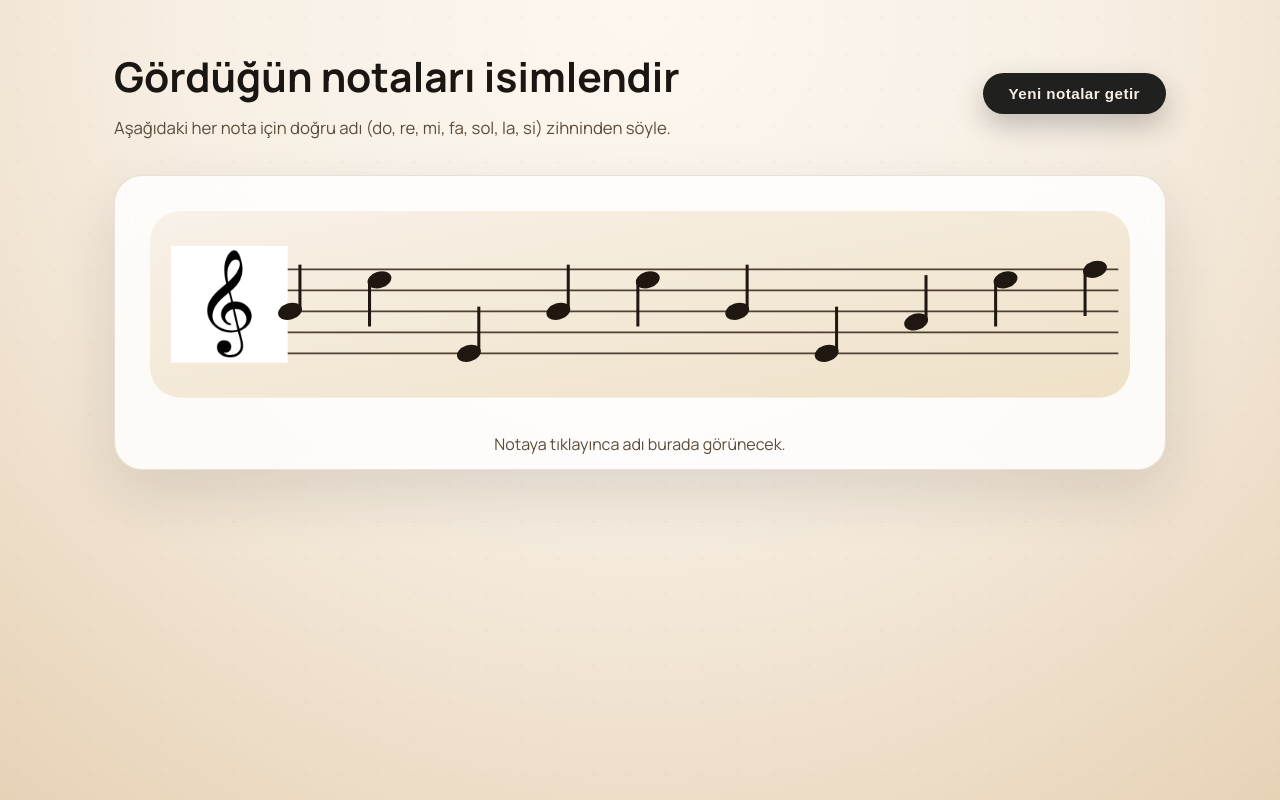
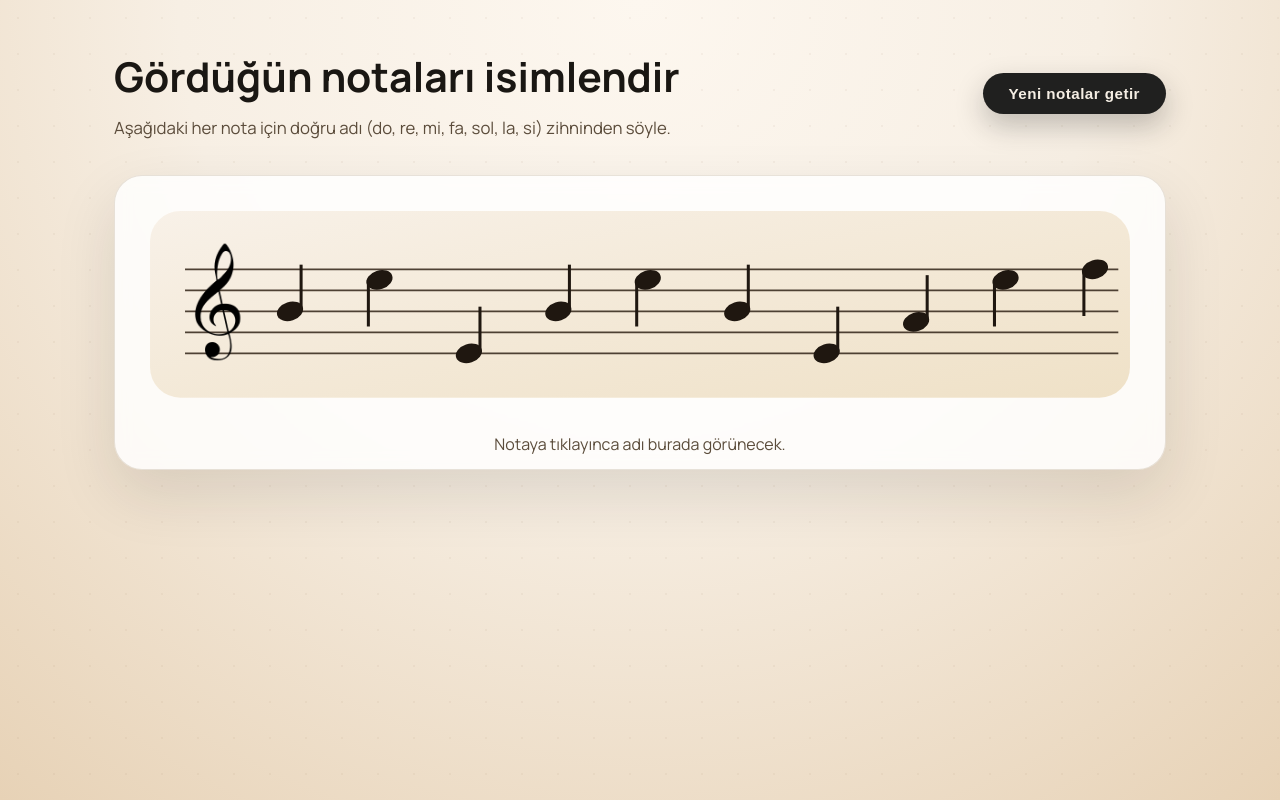
Before and after one commit to mehtapcelik284/music-notes, a React (Create React App) app: page / in a window 1280 px wide. Built offline with nearby package versions, Linux system fonts and the light colour scheme; a web font is replaced by a local one.

Commit message:
updated notes

```diff
--- a/public/index.html
+++ b/public/index.html
@@ -2,7 +2,7 @@
 <html lang="en">
   <head>
     <meta charset="utf-8" />
-    <link rel="icon" href="%PUBLIC_URL%/sol.jpg" />
+    <link rel="icon" href="%PUBLIC_URL%/clef.png" />
     <meta name="viewport" content="width=device-width, initial-scale=1" />
     <meta name="theme-color" content="#000000" />
     <meta
--- a/src/App.css
+++ b/src/App.css
@@ -116,8 +116,6 @@
 
 .Staff-note.is-selected ellipse {
   fill: #f08a24;
-  stroke: #f08a24;
-  stroke-width: 3.2;
 }
 
 .Staff-note.is-selected .Staff-stem {
--- a/src/App.js
+++ b/src/App.js
@@ -1,5 +1,6 @@
 import './App.css';
 import { useEffect, useMemo, useState } from 'react';
+import clefImage from './clef.png';
 
 const NOTE_STEPS = [-1, 0, 1, 2, 3, 4, 5, 6, 7, 8, 9];
 const NOTE_NAME_BY_STEP = {
@@ -43,8 +44,8 @@ const getStaffConfig = (count) => {
     return {
       ...STAFF_BASE,
       width: 780,
-      leftPadding: 130,
-      rightPadding: 50,
+      leftPadding: 150,
+      rightPadding: 80,
     };
   }
   return {
@@ -163,11 +164,12 @@ function App() {
             ))}
 
             <image
-              href={`${process.env.PUBLIC_URL}/sol.jpg`}
-              x="48"
+              href={clefImage}
+              xlinkHref={clefImage}
+              x="38"
               y="38"
               width="100"
-              height="144"
+              height="140"
               preserveAspectRatio="xMidYMid meet"
               className="Staff-clef-image"
             />
@@ -211,13 +213,13 @@ function App() {
                   <ellipse
                     cx={x}
                     cy={y}
-                    rx={headWidth / 2 }
-                    ry={headHeight / 2 }
+                    rx={headWidth / 2+1 }
+                    ry={headHeight / 2 +1}
                     transform={`rotate(-18 ${x} ${y})`}
                   />
                   <line
-                    x1={stemUp ? x + headWidth / 2 - 2 : x - headWidth / 2 + 2}
-                    x2={stemUp ? x + headWidth / 2 - 2 : x - headWidth / 2 + 2}
+                    x1={stemUp ? x + headWidth / 2 - 1 : x - headWidth / 2 + 1}
+                    x2={stemUp ? x + headWidth / 2 - 1 : x - headWidth / 2 + 1}
                     y1={y}
                     y2={stemUp ? y - stemLength : y + stemLength}
                     className="Staff-stem"
```
Also changed, not shown: src/clef.png (added), src/sol.jpg (deleted).
